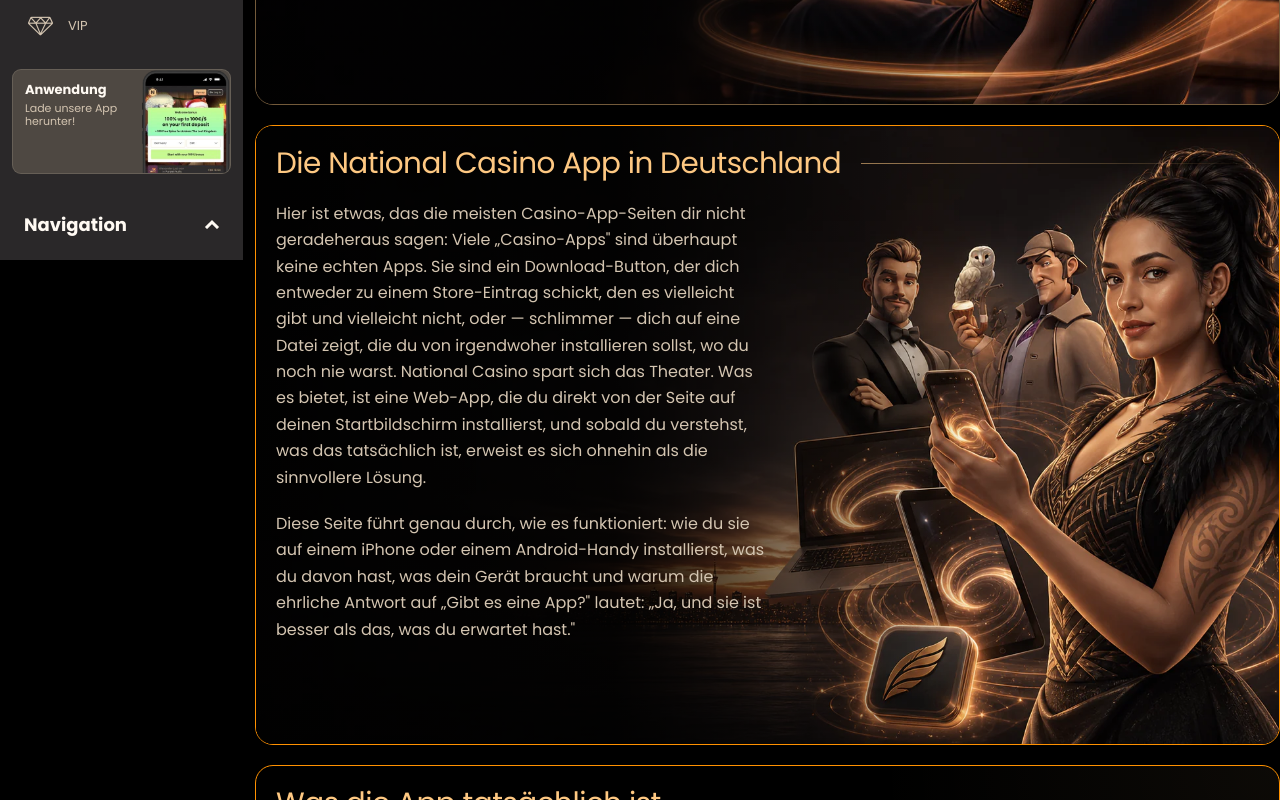
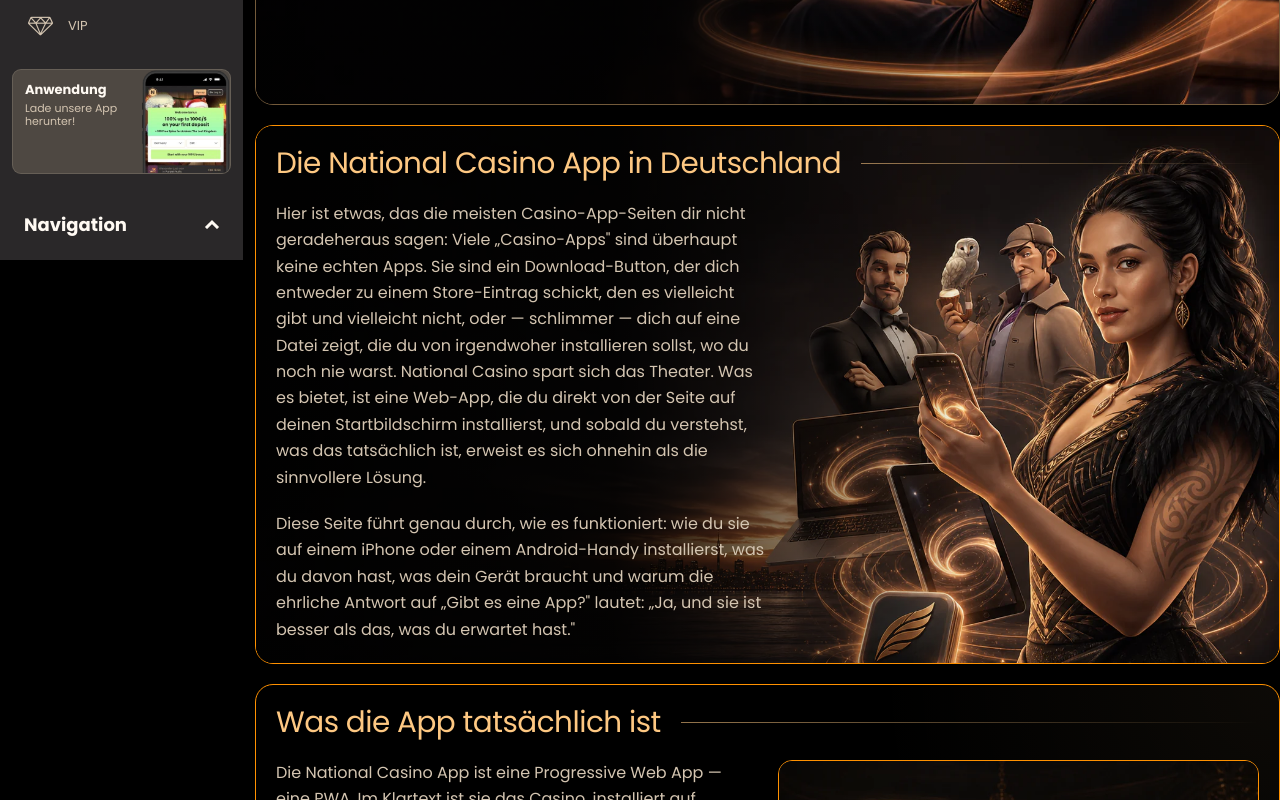
Before and after one commit to xbctk/natiocasino-germany, a Next.js app: page /app in a window 1280 px wide. Shown: the part 540-1340 px from the top of the page. Built offline with nearby package versions, Linux system fonts and the light colour scheme.

Commit message:
Normalize German app section spacing

```diff
--- a/app/globals.css
+++ b/app/globals.css
@@ -2790,10 +2790,13 @@
 }
 
 .app-intro-image-section {
-  min-height: 620px;
-}
-
-.app-responsible-section,
+  min-height: 0;
+}
+
+.app-responsible-section {
+  min-height: 0;
+}
+
 .app-final-section {
   min-height: 720px;
 }
@@ -2824,7 +2827,11 @@
 .app-definition-copy > :last-child,
 .app-requirements-copy > :last-child,
 .app-platform-panel > :last-child,
-.app-benefits-section > :last-child {
+.app-benefits-section > :last-child,
+.app-intro-image-section .image-copy-section__copy > :last-child,
+.app-apk-section .image-copy-section__copy > :last-child,
+.app-responsible-section .image-copy-section__copy > :last-child,
+#die-mobile-seite > :last-child {
   margin-bottom: 0;
 }
 
@@ -2875,7 +2882,7 @@
 }
 
 .app-apk-section {
-  min-height: 640px;
+  min-height: 0;
 }
 
 .app-apk-section .image-copy-section__copy {
@@ -2934,7 +2941,7 @@
 }
 
 .app-requirements-section {
-  min-height: 720px;
+  min-height: 0;
 }
 
 .app-requirements-section .image-copy-section__copy {
```
Also changed, not shown: 1 other file (tests, documents, lock files or other folders).
